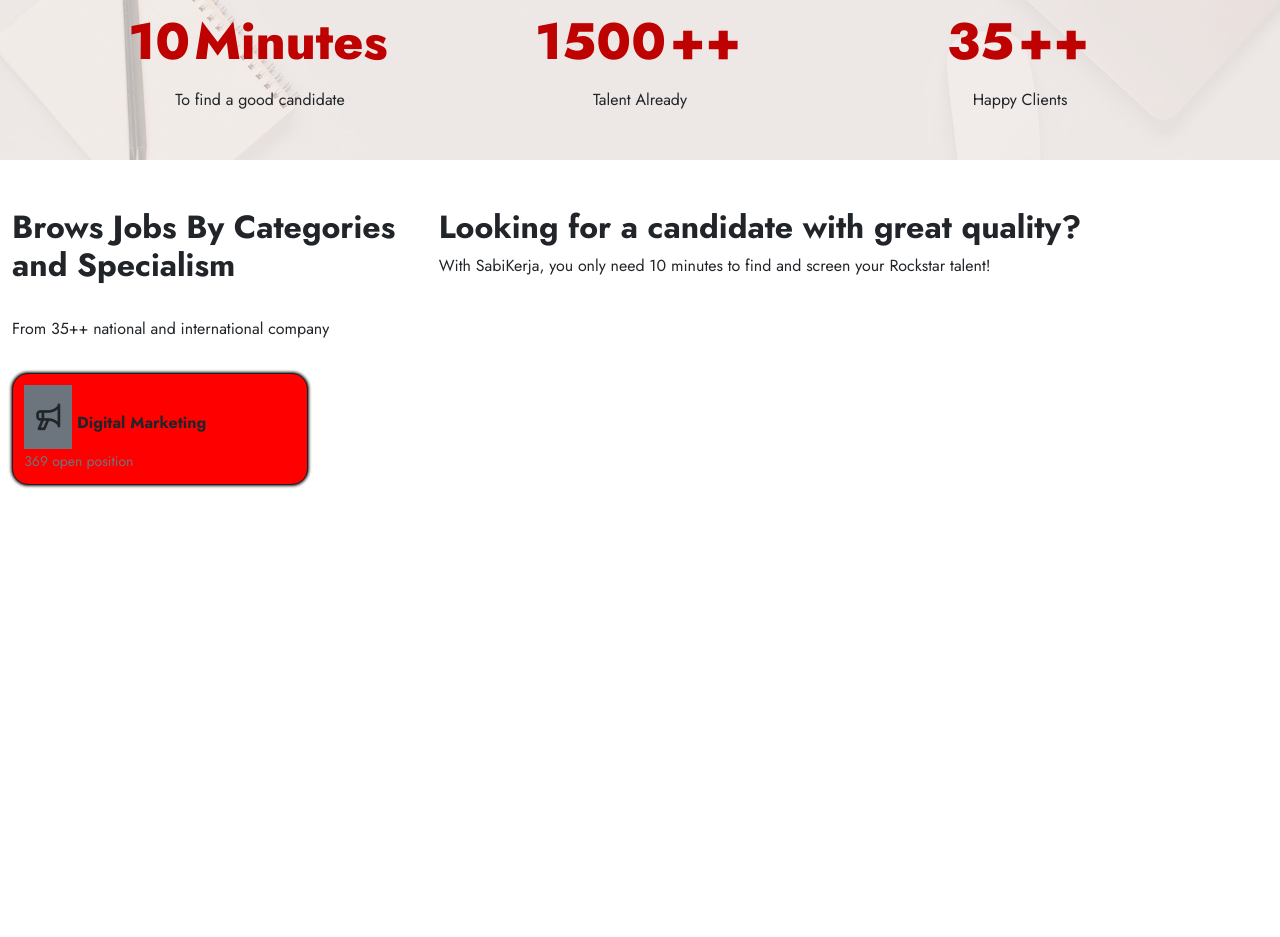
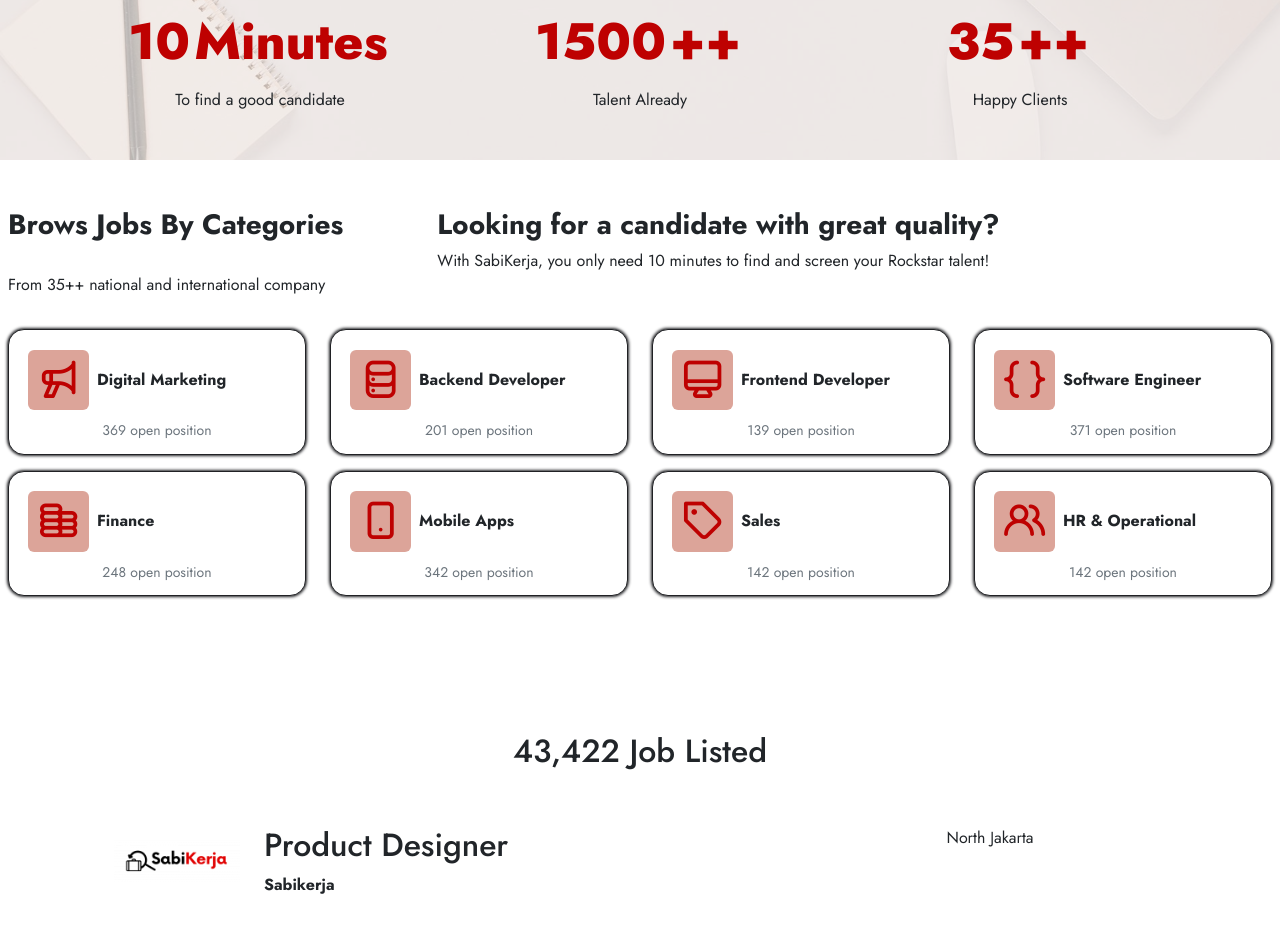
Before and after one commit to Attta-pangestu/sabikerja-project, a website: page index.html in a window 1280 px wide. Shown: the part 1165-2102 px from the top of the page. Before the commit the page ends 1746 px from the top, so only its background shows below. Drawn offline with nearby package versions, Linux system fonts and the light colour scheme.

Commit message:
Membuat design dan struktur kategori job

```diff
--- a/index.html
+++ b/index.html
@@ -189,16 +189,16 @@
     </section>
 
     <!-- === Bagian Kategori Job-->
-    <section class="kategoriBox container-fluid py-5 ">
+    <section class="kategoriBox container-fluid py-5 px-2 ">
       <!-- === Row Heading ==== -->
       <div class="row mb-3">
-        <div class="headingBox col-4 col-lg-4 col-sm-12 col-md-12 position-relative">
-          <h2 class="fw-bold ">Brows Jobs By Categories and Specialism</h2>
+        <div class="headingBox col-12 col-lg-4 col-sm-12 col-md-12 position-relative z-1 ">
+          <h3 class="fw-bold ">Brows Jobs By Categories </h3>
           <br>
           <p>From 35++ national and international company</p>
         </div>
-        <div class="col-8 col-lg-8 col-sm-12 col-md-12 ">
-          <h2 class="fw-bold">Looking for a candidate with great quality?</h2>
+        <div class="col-12 col-lg-8 col-sm-12 col-md-12   ">
+          <h3 class="fw-bold">Looking for a candidate with great quality?</h3>
           <p>With SabiKerja, you only need 10 minutes to find and screen your Rockstar talent!</p>
         </div>
       </div>
@@ -206,17 +206,119 @@
 
       <!-- === Awal Kategori === -->
       <div class="row mb-5 ">
-        <!-- Box Kategori 1 -->
-        <div class="col-lg-3 col-md-6 col-sm-12 col-xs-12 ">
+
+        <!-- Box Kategori Digital Marketing -->
+        <div class="col-lg-3 col-md-6 col-sm-6 col-xs-6 col-6">
           <div class="jobBox ">
-            <div class="jobContent">
-              <div class="iconBox d-inline-block p-2 bg-secondary">
+            <div class="jobContent d-flex align-items-center ">
+              <div class="iconBox d-inline-block p-2">
                 <i class="uil uil-megaphone"></i>
               </div>
               <strong class="d-inline-block">Digital Marketing</strong>
             </div>
-            <div class="detailBox">
-              <small class="text-secondary ">369 open position </small>
+            <div class="detailBox text-center w-100">
+              <small class="text-secondary   ">369 open position </small>
+            </div>
+          </div>
+        </div>
+
+         <!-- Box Kategori Backend -->
+         <div class="col-lg-3 col-md-6 col-sm-6 col-xs-6 col-6 ">
+          <div class="jobBox ">
+            <div class="jobContent d-flex align-items-center ">
+              <div class="iconBox d-inline-block p-2">
+                <i class="uil uil-database-alt"></i>
+              </div>
+              <strong class="d-inline-block">Backend Developer</strong>
+            </div>
+            <div class="detailBox text-center w-100">
+              <small class="text-secondary   ">201 open position </small>
+            </div>
+          </div>
+        </div>
+
+         <!-- Box Kategori Frontend -->
+         <div class="col-lg-3 col-md-6 col-sm-6 col-xs-6 col-6 ">
+          <div class="jobBox ">
+            <div class="jobContent d-flex align-items-center ">
+              <div class="iconBox d-inline-block p-2">
+                <i class="uil uil-monitor"></i>
+              </div>
+              <strong class="d-inline-block">Frontend Developer</strong>
+            </div>
+            <div class="detailBox text-center w-100">
+              <small class="text-secondary ">139 open position </small>
+            </div>
+          </div>
+        </div>
+
+        <!-- Box Kategori Software  -->
+        <div class="col-lg-3 col-md-6 col-sm-6 col-xs-6  col-6 ">
+          <div class="jobBox ">
+            <div class="jobContent d-flex align-items-center ">
+              <div class="iconBox d-inline-block p-2">
+                <i class="uil uil-brackets-curly"></i>
+              </div>
+              <strong class="d-inline-block">Software Engineer</strong>
+            </div>
+            <div class="detailBox text-center w-100">
+              <small class="text-secondary ">371 open position </small>
+            </div>
+          </div>
+        </div>
+        <!-- Box Kategori Finance  -->
+        <div class="col-lg-3 col-md-6 col-sm-6 col-xs-6  col-6 ">
+          <div class="jobBox ">
+            <div class="jobContent d-flex align-items-center ">
+              <div class="iconBox d-inline-block p-2">
+                <i class="uil uil-coins"></i>
+              </div>
+              <strong class="d-inline-block">Finance</strong>
+            </div>
+            <div class="detailBox text-center w-100">
+              <small class="text-secondary ">248 open position </small>
+            </div>
+          </div>
+        </div>
+        <!-- Box Kategori Mobile Apps  -->
+        <div class="col-lg-3 col-md-6 col-sm-6 col-xs-6  col-6 ">
+          <div class="jobBox ">
+            <div class="jobContent d-flex align-items-center ">
+              <div class="iconBox d-inline-block p-2">
+                <i class="uil uil-mobile-android"></i>
+              </div>
+              <strong class="d-inline-block">Mobile Apps</strong>
+            </div>
+            <div class="detailBox text-center w-100">
+              <small class="text-secondary ">342 open position </small>
+            </div>
+          </div>
+        </div>
+        <!-- Box Kategori Sales  -->
+        <div class="col-lg-3 col-md-6 col-sm-6 col-xs-6  col-6 ">
+          <div class="jobBox ">
+            <div class="jobContent d-flex align-items-center ">
+              <div class="iconBox d-inline-block p-2">
+                <i class="uil uil-tag-alt"></i>
+              </div>
+              <strong class="d-inline-block">Sales</strong>
+            </div>
+            <div class="detailBox text-center w-100">
+              <small class="text-secondary ">142 open position </small>
+            </div>
+          </div>
+        </div>
+        <!-- Box Kategori HR   -->
+        <div class="col-lg-3 col-md-6 col-sm-6 col-xs-6  col-6 ">
+          <div class="jobBox ">
+            <div class="jobContent d-flex align-items-center ">
+              <div class="iconBox d-inline-block p-2">
+                <i class="uil uil-users-alt"></i>
+              </div>
+              <strong class="d-inline-block">HR & Operational</strong>
+            </div>
+            <div class="detailBox text-center w-100">
+              <small class="text-secondary ">142 open position </small>
             </div>
           </div>
         </div>
@@ -224,6 +326,37 @@
       </div>
     </section>
 
+    <!-- Section Job listed -->
+    <section class="listSect p-4  position-relative ">
+      <div class="container">
+        <div class="row mb-5 justify-content-center">
+          <div class="col-md-7 text-center">
+            <h2 class="text-dark">43,422 Job Listed</h2>
+          </div>
+        </div>
+
+        <!-- === Bagian Job Listing ==== -->
+        <ul class="listBox">
+          <li class="d-block d-sm-flex pb-3 pb-sm-0 align-items-center">
+            <a href="#"></a>
+            <div class="listLogo">
+              <img src="./gambar/logo_sabikerja.png" class="img-fluid">
+            </div>
+            <div class="listInfoBox w-100 d-sm-flex justify-content-between mx-4">
+              <div class="listPosition w-50 mb-3 mb-sm-0">
+                <h2>Product Designer</h2>
+                <strong>Sabikerja</strong>
+              </div>
+              <div class="lisLoc mb-3 mb-sm-0 w-25">
+                North Jakarta
+              </div>
+            </div>
+          </li>
+        </ul>
+      </div>
+
+
+    </section>
 
     <!-- Option 1: Bootstrap Bundle with Popper -->
     <script src="node_modules/bootstrap/dist/js/bootstrap.bundle.min.js"></script>
--- a/style.css
+++ b/style.css
@@ -201,26 +201,54 @@
 }
 
 
+/* === Bagian Heading Kategori Pekerjaan === */
+
+/* .kategoriBox > .headingBox::before {
+    position: absolute;
+    top: 0;
+    z-index: 99;
+    width: 100%;
+    width: 3px;
+    background: var(--color-primer);
+} */
+
+
+.kategoriBox > .headingBox h3 {
+    margin-right: 1rem;
+     border-top: 3px solid var(--color-primer);
+
+}
+
 /* ===== Bagian Kategori Pekerjaan ==== */
+
 .kategoriBox .jobBox {
-    background: red;
+    background: var(--color-white);
     border-radius: 1rem;
-    padding: 0.7rem 5rem 0.7rem 0.7rem;
+    padding: 0.7rem ;
     border:1px solid #202124 ;
     cursor: pointer;
     box-shadow: 0px 0px 3px 1px #202124;
     transition: var(--transition);
+    margin-bottom: 1rem;
 
 }
 
-.jobBox > .jobContent {
 
+
+.jobBox > .jobContent > .iconBox ::before{
+    padding: 0.5rem;
+    font-size: 2.8rem;
+    border-radius: 10%;
+    background: #dca499;
+    color: var(--color-primer);
 }
 
-.jobBox > .jobContent > .iconBox {
-
+/* ===== Efek Hover ===== */
+.kategoriBox .jobBox:hover  {
+    box-shadow: 0px 0px 3px 3px rgb(104, 102, 102);
 }
 
-.jobBox > .jobContent > .iconBox i {
-    font-size: 2rem;
+.jobBox:hover > .jobContent > .iconBox ::before {
+    background: #ef4928;
+    color: #fff;
 }
```
